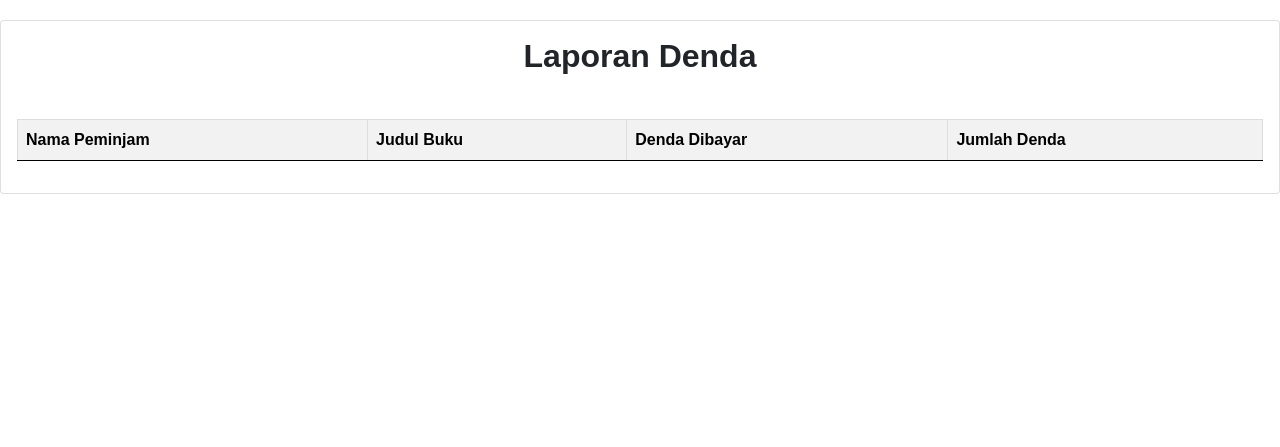
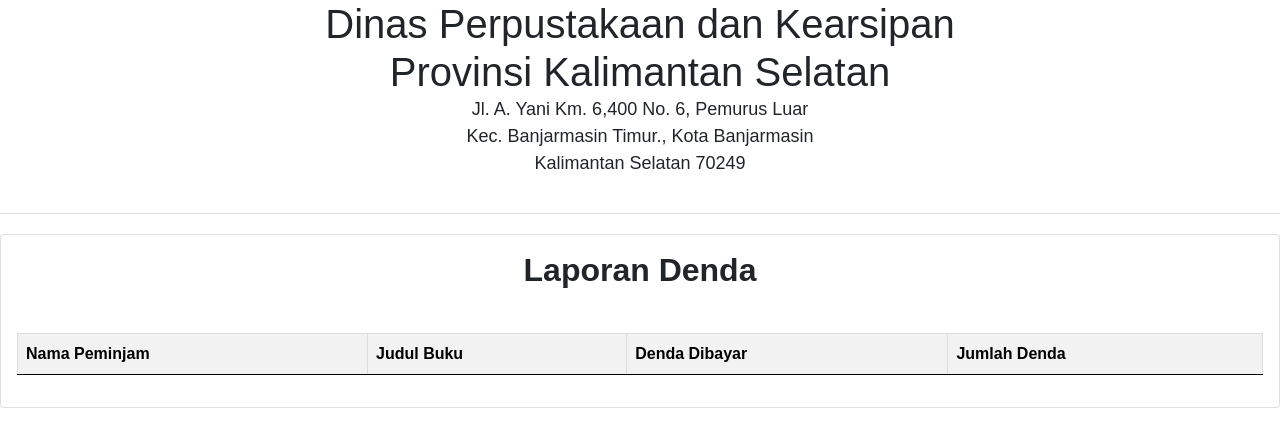
Before and after one commit to bayunimous/PKL-Project, a CodeIgniter 4 app: template app/Views/reports/report_fines.php in a window 1280 px wide. Shown: the top 447 px of the page. Run offline with PHP 8.4 and a stand-in for CodeIgniter, Linux system fonts and the light colour scheme; the template is opened without the code that fills it, so the values that code supplies are empty; some libraries are stand-ins or nearby versions.

Commit message:
[FIX]: fix some code, just add some data

```diff
--- a/app/Views/books/index.php
+++ b/app/Views/books/index.php
@@ -50,7 +50,7 @@
     <table class="table table-hover table-striped">
       <thead class="table-light">
         <tr>
-          <th scope="col">#</th>
+          <th scope="col">No</th>
           <th scope="col">Sampul</th>
           <th scope="col">Judul</th>
           <th scope="col">Kategori</th>
--- a/app/Views/categories/index.php
+++ b/app/Views/categories/index.php
@@ -28,7 +28,7 @@
     <table class="table table-hover table-striped">
       <thead class="table-light">
         <tr>
-          <th scope="col">#</th>
+          <th scope="col">No</th>
           <th scope="col">Kategori</th>
           <th scope="col" class="text-center">Jumlah buku</th>
           <th scope="col" class="text-center">Aksi</th>
--- a/app/Views/fines/index.php
+++ b/app/Views/fines/index.php
@@ -62,7 +62,7 @@ if (session()->getFlashdata('msg')) : ?>
     <table class="table table-hover table-striped">
       <thead class="table-light">
         <tr>
-          <th scope="col">#</th>
+          <th scope="col">No</th>
           <th scope="col">Nama peminjam</th>
           <th scope="col">Judul buku</th>
           <th scope="col">Tgl pengembalian</th>
--- a/app/Views/members/index.php
+++ b/app/Views/members/index.php
@@ -42,7 +42,7 @@
     <table class="table table-hover table-striped">
       <thead class="table-light">
         <tr>
-          <th scope="col">#</th>
+          <th scope="col">No</th>
           <th scope="col">Nama lengkap</th>
           <th scope="col">Email</th>
           <th scope="col">Phone</th>
--- a/app/Views/racks/index.php
+++ b/app/Views/racks/index.php
@@ -28,7 +28,7 @@
     <table class="table table-hover table-striped">
       <thead class="table-light">
         <tr>
-          <th scope="col">#</th>
+          <th scope="col">No</th>
           <th scope="col">Rak</th>
           <th scope="col" class="text-center">Lantai</th>
           <th scope="col" class="text-center">Jumlah buku</th>
--- a/app/Views/reports/report_fines.php
+++ b/app/Views/reports/report_fines.php
@@ -12,31 +12,26 @@
             font-family: Arial, sans-serif;
         }
 
-        .card {
-            margin-top: 20px;
+        .header {
+            text-align: center;
+            margin-bottom: 20px;
+            padding-bottom: 20px;
+            border-bottom: 1px solid #dddddd;
         }
 
-        .table {
-            width: 100%;
-            border-collapse: collapse;
-            margin-top: 20px;
+        .header img {
+            max-width: 100px;
+            /* Sesuaikan lebar maksimum logo */
+            margin-bottom: 10px;
         }
 
-        .table th,
-        .table td {
-            border: 1px solid #dddddd;
-            text-align: left;
-            padding: 8px;
+        .header h1 {
+            margin-bottom: 0;
         }
 
-        .table th {
-            background-color: #f2f2f2;
-        }
-    </style>
-    <style>
-        /* Tambahkan gaya CSS sesuai kebutuhan */
-        body {
-            font-family: Arial, sans-serif;
+        .header p {
+            margin-top: 0;
+            font-size: 18px;
         }
 
         .card {
@@ -64,6 +59,14 @@
 
 <body>
 
+    <!-- Header -->
+    <div class="header">
+        <h1>Dinas Perpustakaan dan Kearsipan<br>Provinsi Kalimantan Selatan</h1>
+        <p>Jl. A. Yani Km. 6,400 No. 6, Pemurus Luar<br>Kec. Banjarmasin Timur., Kota Banjarmasin<br>Kalimantan Selatan 70249</p>
+
+    </div>
+
+    <!-- Content -->
     <div class="card">
         <div class="card-body">
             <h2 class="card-title fw-bold mb-4 text-center">Laporan Denda</h2>
@@ -91,6 +94,9 @@
             </div>
         </div>
     </div>
+
+    <!-- Bootstrap JS -->
+    <script src="https://cdnjs.cloudflare.com/ajax/libs/twitter-bootstrap/5.0.1/js/bootstrap.bundle.min.js"></script>
 </body>
 
 </html>
--- a/app/Views/returns/index.php
+++ b/app/Views/returns/index.php
@@ -46,7 +46,7 @@ if (session()->getFlashdata('msg')) : ?>
     <table class="table table-hover table-striped">
       <thead class="table-light">
         <tr>
-          <th scope="col">#</th>
+          <th scope="col">No</th>
           <th scope="col">Nama peminjam</th>
           <th scope="col">Judul buku</th>
           <th scope="col" class="text-center">Jumlah</th>
```
Also changed, not shown: app/Views/reports/print_book_category.php (+44 -1 lines), app/Views/reports/print_statistics.php (+29 -0 lines), app/Views/reports/report_loans.php (+29 -0 lines), app/Views/reports/report_returns.php (+29 -3 lines), public/assets/images/logodinas.png (added).
